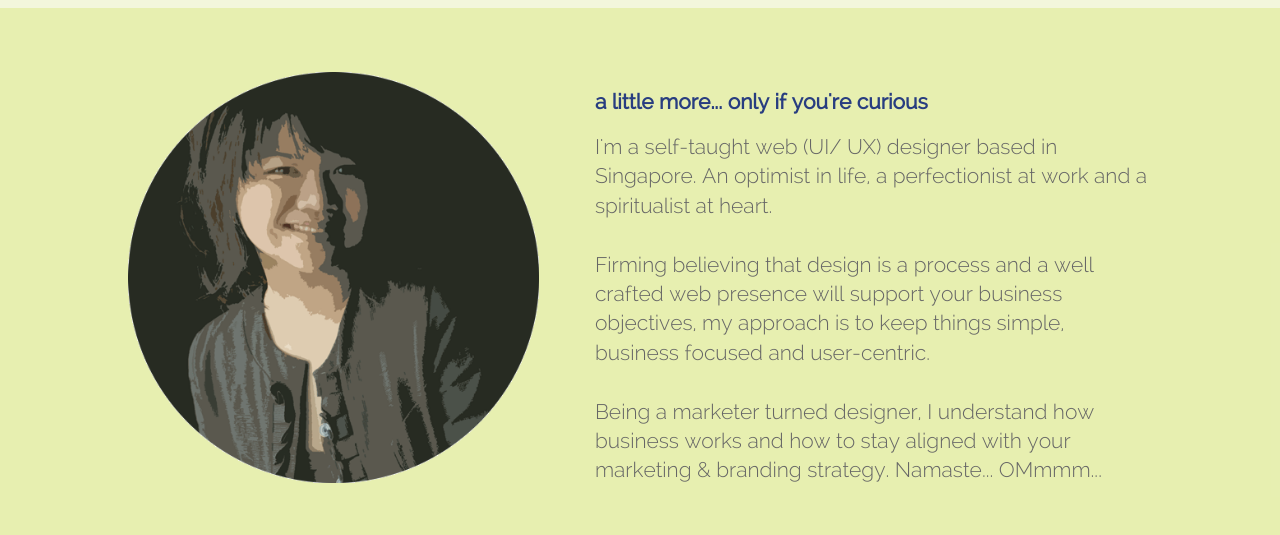
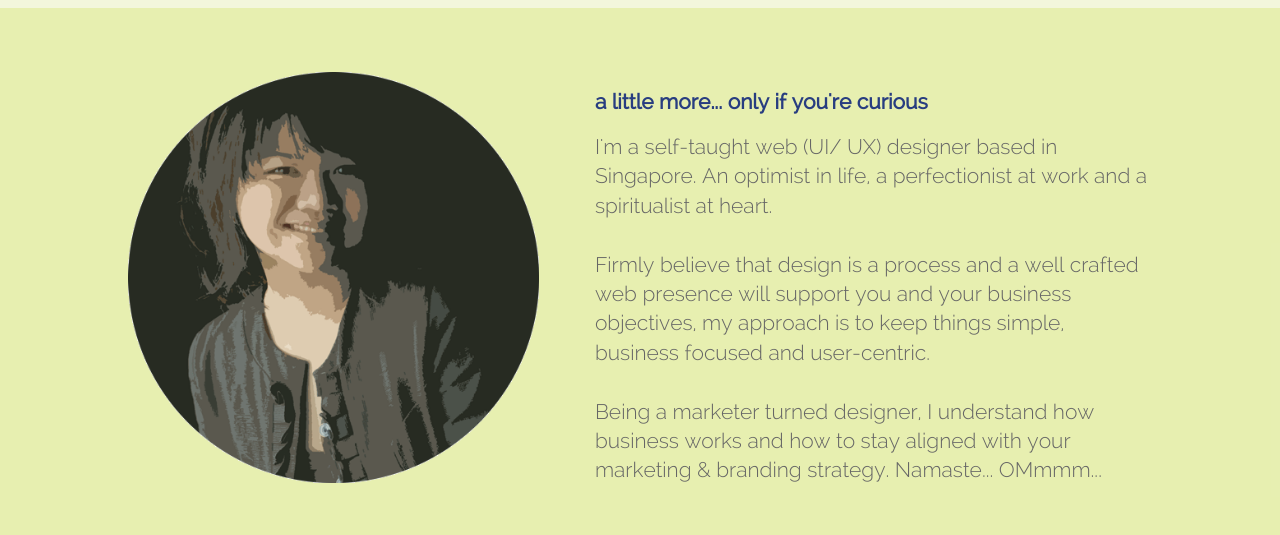
Before and after one commit to jermainewong/jermainewong.github.com, a website: page index.html in a window 1280 px wide. Shown: the part 3060-3595 px from the top of the page. Drawn offline with Linux system fonts and the light colour scheme.

Commit message:
spelling corrected

```diff
--- a/index.html
+++ b/index.html
@@ -123,7 +123,7 @@
 					</div>
 					<div class="span7">
 						<h3>a little more... only if you're curious</h3>
-						<p>I'm a self-taught web (UI/ UX) designer based in Singapore. An optimist in life, a perfectionist at work and a spiritualist at heart.<br><br>Firming believing that design is a process and a well crafted web presence will support your business objectives, my approach is to keep things simple, business focused and user-centric. <br><br>Being a marketer turned designer, I understand how business works and how to stay aligned with your marketing & branding strategy. Namaste... OMmmm...</p>
+						<p>I'm a self-taught web (UI/ UX) designer based in Singapore. An optimist in life, a perfectionist at work and a spiritualist at heart.<br><br>Firmly believe that design is a process and a well crafted web presence will support you and your business objectives, my approach is to keep things simple, business focused and user-centric. <br><br>Being a marketer turned designer, I understand how business works and how to stay aligned with your marketing & branding strategy. Namaste... OMmmm...</p>
 					</div>
 				</div>
 			</div>
```
